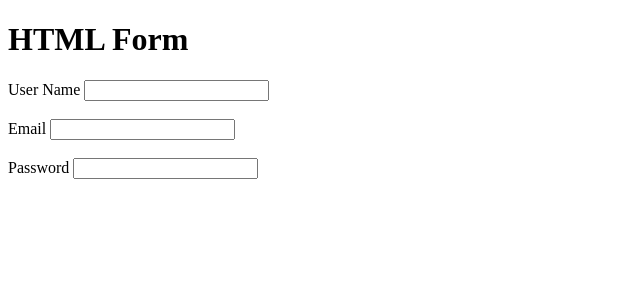
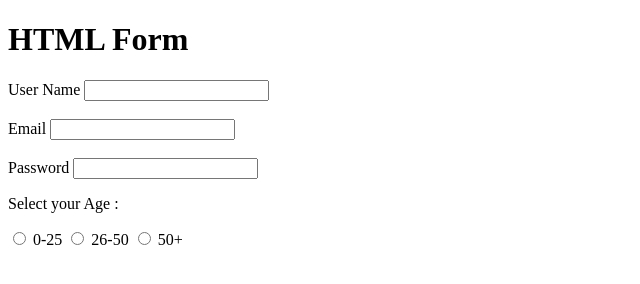
Before and after one commit to mahfoos/Learn-HTML, a plain HTML site: page form.html in a window 1280 px wide. Shown: the whole page, without its empty margins (0-640 px from the left). Drawn offline with Linux system fonts and the light colour scheme.

Commit message:
added radio button

```diff
--- a/form.html
+++ b/form.html
@@ -7,6 +7,7 @@
     <h1> HTML Form </h1>
 
     <form>
+        <!-- Text Field -->
         <label for="username"> User Name</label>
         <input type="text" id = "username">
 
@@ -20,6 +21,17 @@
         <label for="password">Password</label>
         <input type="password" id="password">
 
+        <!-- Radio Button -->
+        <p>Select your Age : </p>
+        <input type="radio" name="age" value="0-25" id="option-1">
+        <label for="option-1">0-25</label>
+
+        <input type="radio" name="age" value="26-50" id="option-2">
+        <label for="option-2">26-50</label>
+
+        <input type="radio" name="age" value="51+" id="option-3">
+        <label for="option-3">50+</label>
+
 
     </form>
 </body>
```
